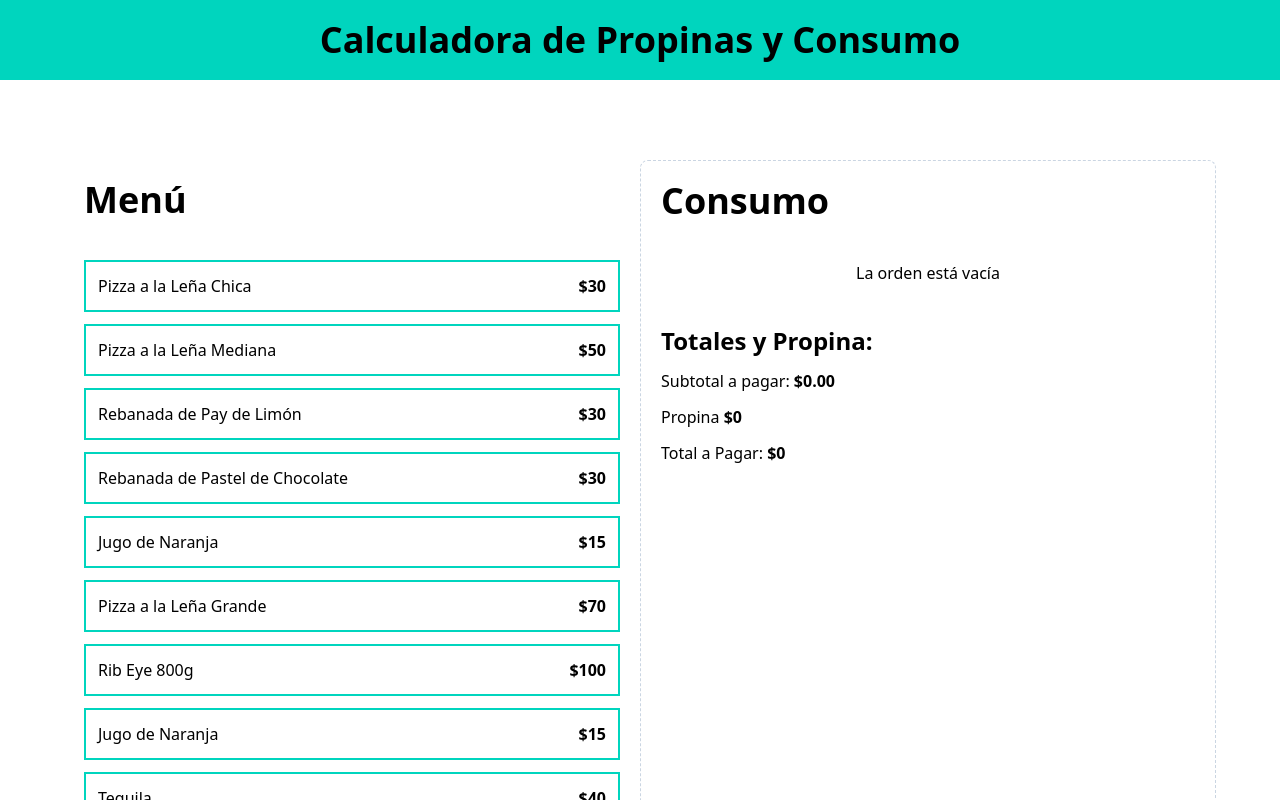
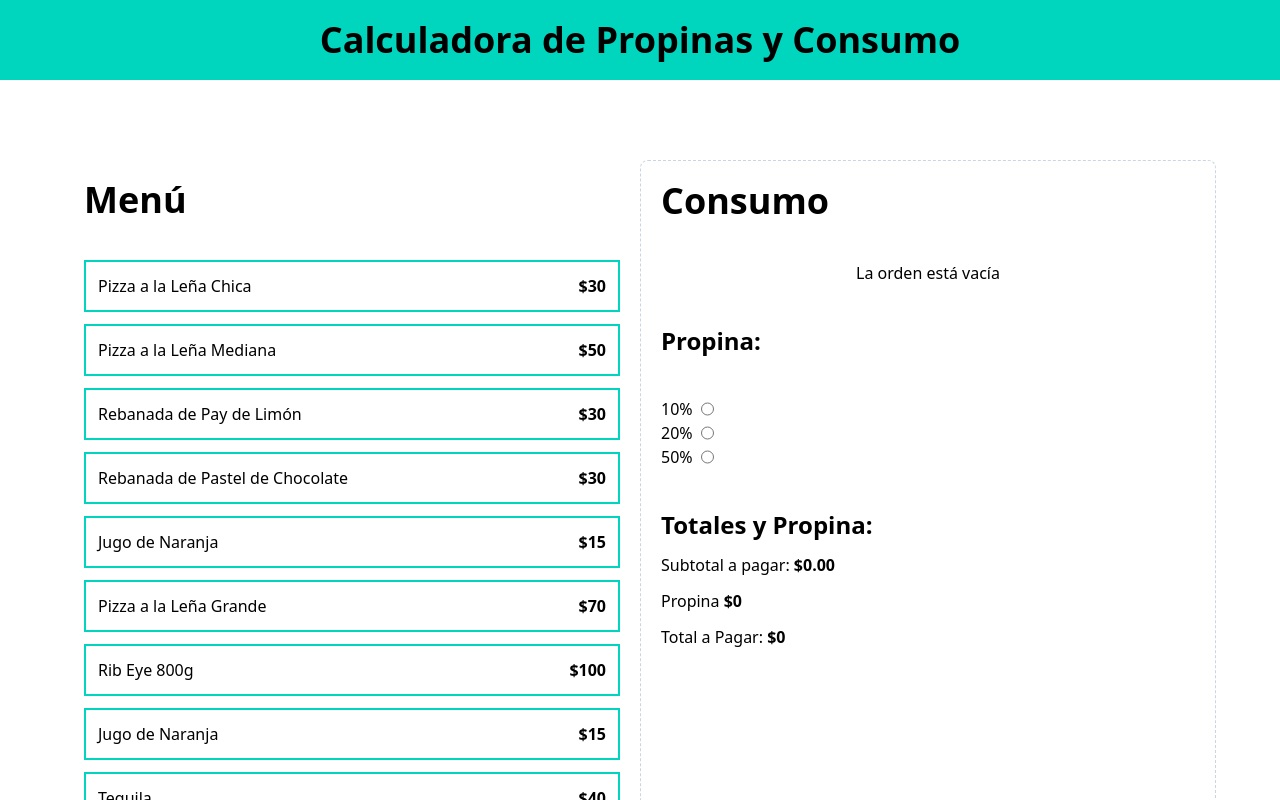
Before and after one commit to CODEATD/calculadora-propinas, a React (Vite) app: page / in a window 1280 px wide. Shown: the top 800 px of the page. Built offline with nearby package versions, Linux system fonts and the light colour scheme.

Commit message:
123. Primeros pasos con las propinas

```diff
--- a/src/App.tsx
+++ b/src/App.tsx
@@ -2,6 +2,7 @@ import Header from "./components/Header";
 import MenuItem from "./components/MenuItem";
 import OrderContents from "./components/OrderContents";
 import OrderTotals from "./components/OrderTotals";
+import TipPercentageForm from "./components/TipPercentageForm";
 import { menuItems } from "./data/db";
 import useOrder from "./hooks/useOrder";
 
@@ -24,9 +25,8 @@ function App() {
 
         <div className=" border border-dashed border-slate-300 p-5 rounded-lg space-y-10">
           <OrderContents order={order} removeItem={removeItem} />
-          <OrderTotals
-            order={order}
-          />
+          <TipPercentageForm />
+          <OrderTotals order={order} />
         </div>
       </main>
     </>
--- /dev/null
+++ b/src/components/TipPercentageForm.tsx
@@ -0,0 +1,39 @@
+const tipOptions = [
+  {
+    id: 'tip-10',
+    value: .10,
+    label: '10%'
+  },
+  {
+    id: 'tip-20',
+    value: .20,
+    label: '20%'
+  },
+  {
+    id: 'tip-50',
+    value: .50,
+    label: '50%'
+  },
+]
+
+export default function TipPercentageForm() {
+  return (
+    <>
+      <h3 className=" font-black text-2xl">Propina: </h3>
+
+      <form>
+        {tipOptions.map( tip => (
+            <div key={tip.id} className=" flex gap-2">
+                <label htmlFor={tip.id}>{tip.label}</label>
+                <input
+                    id={tip.id}
+                    type="radio"
+                    name="tip"
+                    value={tip.value}
+                />
+            </div>
+        ))}
+      </form>
+    </>
+  );
+}
```
